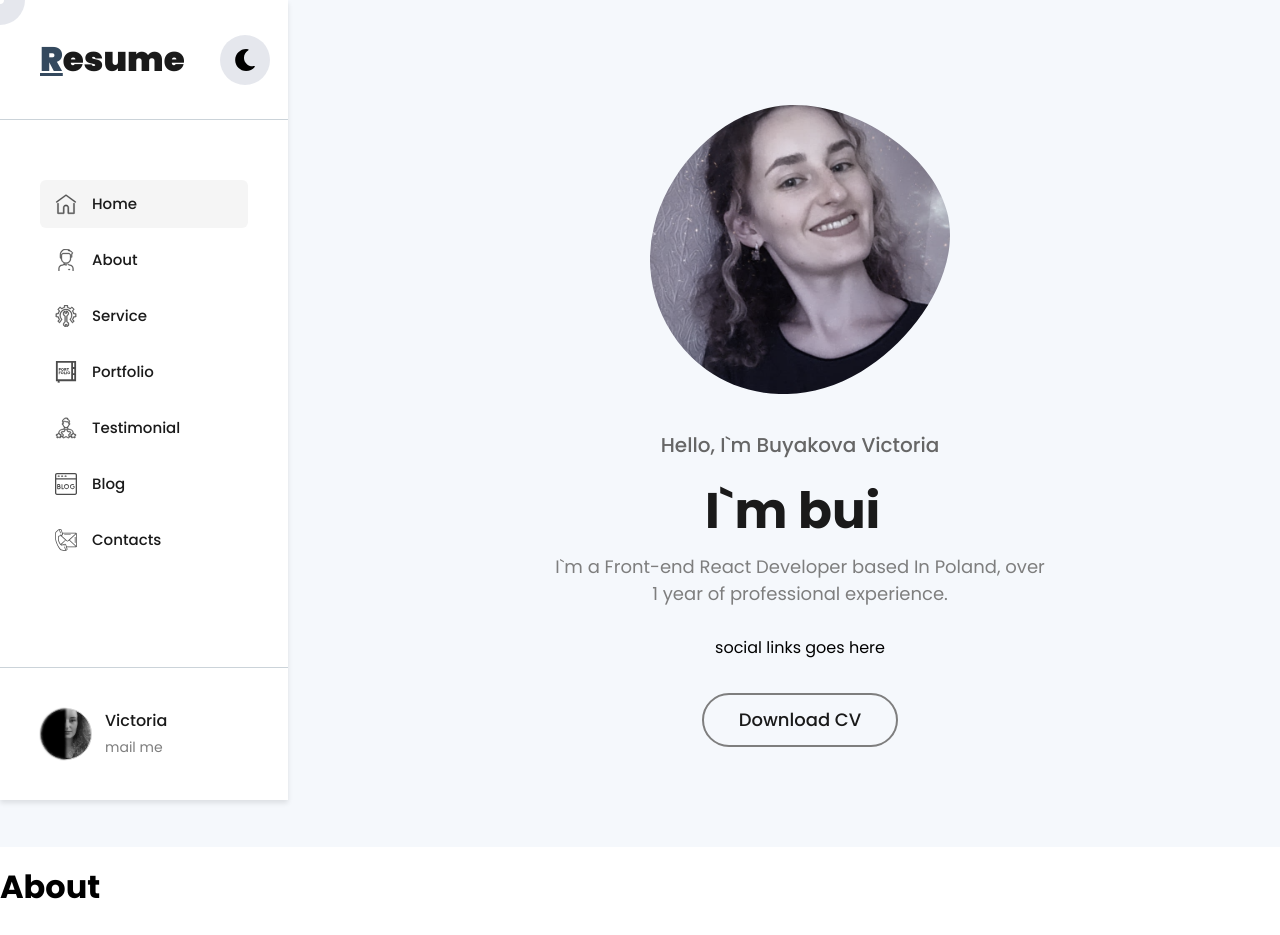
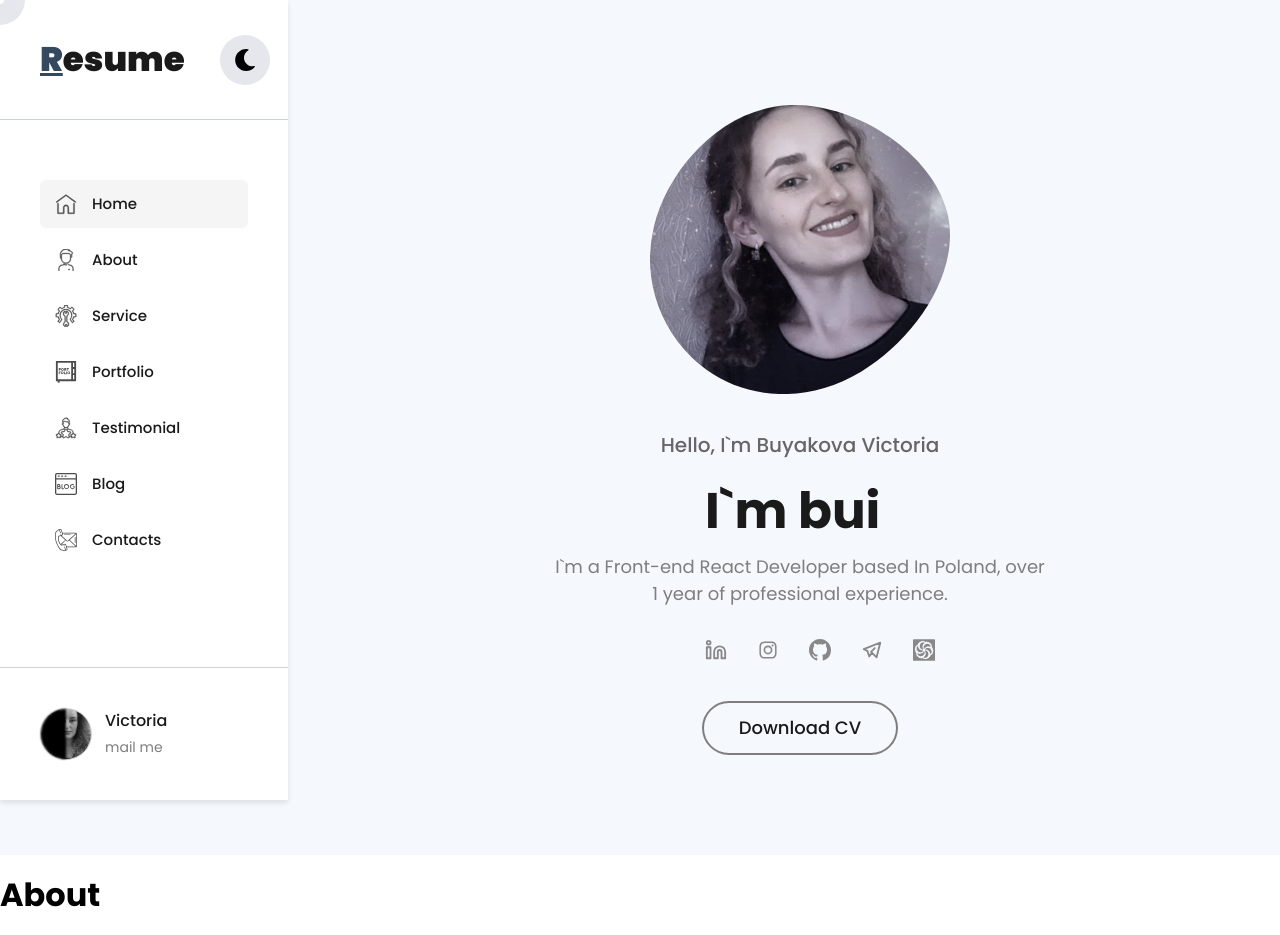
Before and after one commit to Feralwater/cv, a React (Create React App) app: page / in a window 1280 px wide. Built offline with nearby package versions, Linux system fonts and the light colour scheme.

Commit message:
implement social links

```diff
--- a/src/App.tsx
+++ b/src/App.tsx
@@ -3,7 +3,7 @@ import { ThemeProvider } from 'styled-components';
 import { useGlobalTheme } from 'hooks/useGlobalTheme';
 import { theme } from 'theme';
 import Navbar from 'components/Navbar';
-import Home from './Pages/Home/Home';
+import Home from './Pages/Home';
 import Cursor from './components/Cursor/Cursor';
 import About from './Pages/About/About';
 import ScrollToTop from './components/ScrollToTop/ScrollToTop';
--- /dev/null
+++ b/src/Pages/Home/components/SocialMedia/constants.tsx
@@ -0,0 +1,29 @@
+import { FiLinkedin } from 'react-icons/fi';
+import { AiOutlineInstagram } from 'react-icons/ai';
+import { BsGithub } from 'react-icons/bs';
+import { TbBrandTelegram } from 'react-icons/tb';
+import { SiCodewars } from 'react-icons/si';
+import React from 'react';
+
+export const socialMediaLinks = [
+  {
+    link: 'https://www.linkedin.com/in/buyakovavictoria',
+    icon: <FiLinkedin />,
+  },
+  {
+    link: 'https://www.instagram.com/victoria_feralwater/',
+    icon: <AiOutlineInstagram />,
+  },
+  {
+    link: 'https://github.com/Feralwater',
+    icon: <BsGithub />,
+  },
+  {
+    link: 'https://t.me/feralwater',
+    icon: <TbBrandTelegram />,
+  },
+  {
+    link: 'https://www.codewars.com/users/feralwater',
+    icon: <SiCodewars />,
+  },
+];
--- /dev/null
+++ b/src/Pages/Home/components/SocialMedia/index.tsx
@@ -0,0 +1,17 @@
+import React from 'react';
+import { SocialMediaItem, SocialMediaLink } from './styles';
+
+interface ISocialMedia {
+  icon: React.ReactNode;
+  link: string;
+}
+
+const SocialMedia = ({ icon, link }:ISocialMedia) => (
+  <SocialMediaItem>
+    <SocialMediaLink href={link} target="_blank">
+      {icon as React.ReactElement}
+    </SocialMediaLink>
+  </SocialMediaItem>
+);
+
+export default SocialMedia;
--- /dev/null
+++ b/src/Pages/Home/components/SocialMedia/styles.ts
@@ -0,0 +1,25 @@
+import styled from 'styled-components';
+
+export const SocialMediaItem = styled.li`
+  margin: 0;
+  display: inline-block;
+  cursor: pointer;
+`;
+
+export const SocialMediaLink = styled.a`
+  text-decoration: none;
+  display: inline-block;
+  line-height: 1;
+  padding: 0 15px;
+  transition: all .3s ease;
+
+  & svg {
+    color: ${({ theme }) => theme.colors.socialLinks};
+    width: 22px;
+    height: 22px;
+  }
+
+  &:hover {
+    transform: translateY(-5px);
+  }
+`;
--- a/src/Pages/Home/Home.tsx
+++ b/src/Pages/Home/index.tsx
@@ -1,5 +1,4 @@
 import React from 'react';
-import useTypingAnimation from '../../hooks/useTypingAnimation';
 import {
   HomeBlock,
   HomeButton,
@@ -8,8 +7,12 @@ import {
   HomeImageWrapper,
   HomeName,
   HomeWrapper,
+  SocialMediaBlock,
   TypedText,
-} from './Home.styles';
+} from 'Pages/Home/styles';
+import SocialMedia from 'Pages/Home/components/SocialMedia';
+import { socialMediaLinks } from 'Pages/Home/components/SocialMedia/constants';
+import useTypingAnimation from '../../hooks/useTypingAnimation';
 
 const Home = () => {
   const { typedText } = useTypingAnimation(['Web Developer', 'I`m building user interfaces']);
@@ -26,7 +29,16 @@ const Home = () => {
           I`m a Front-end React Developer based In Poland,
           over 1 year of professional experience.
         </HomeDescription>
-        <div>social links goes here</div>
+        <SocialMediaBlock>
+          {
+            socialMediaLinks.map(({ icon, link }) => (
+              <SocialMedia
+                link={link}
+                icon={icon}
+              />
+            ))
+          }
+        </SocialMediaBlock>
         <HomeButton
           href="CV-Victoria-Buyakova.pdf"
           download
--- a/src/Pages/Home/Home.styles.ts
+++ b/src/Pages/Home/styles.ts
@@ -88,3 +88,8 @@ export const HomeButton = styled.a`
     border-color: ${({ theme }) => theme.colors.font};
   }
 `;
+
+export const SocialMediaBlock = styled.ul`
+    margin: 0;
+    list-style: none;
+`;
--- a/src/theme.ts
+++ b/src/theme.ts
@@ -22,6 +22,7 @@ export const baseTheme = {
     stormDust: '#666666',
     aluminium: '#a9afc3',
     ebony: '#111319',
+    monsoon: '#888888',
   },
 
   borders: {
@@ -57,6 +58,7 @@ export const LightTheme: DefaultTheme = {
     greeting: `${baseTheme.colors.stormDust}`,
     paragraph: `${baseTheme.colors.granite}`,
     buttonHoverColor: `${baseTheme.colors.white}`,
+    socialLinks: `${baseTheme.colors.monsoon}`,
   },
   borders: {
     ...baseTheme.borders,
@@ -83,6 +85,7 @@ export const DarkTheme: DefaultTheme = {
     greeting: `${baseTheme.colors.white}`,
     paragraph: `${baseTheme.colors.aluminium}`,
     buttonHoverColor: `${baseTheme.colors.ebony}`,
+    socialLinks: `${baseTheme.colors.white}`,
   },
   borders: {
     ...baseTheme.borders,
```
